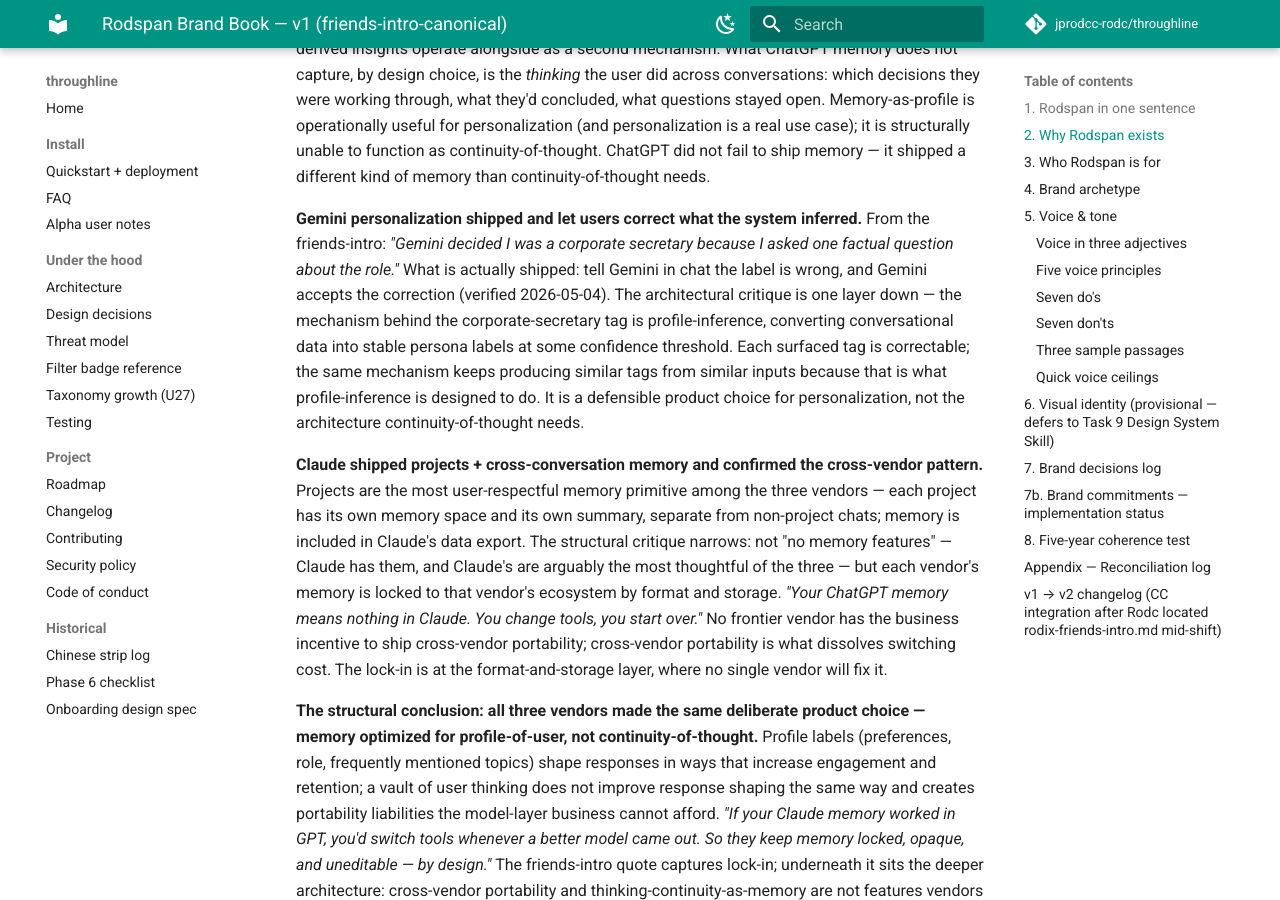
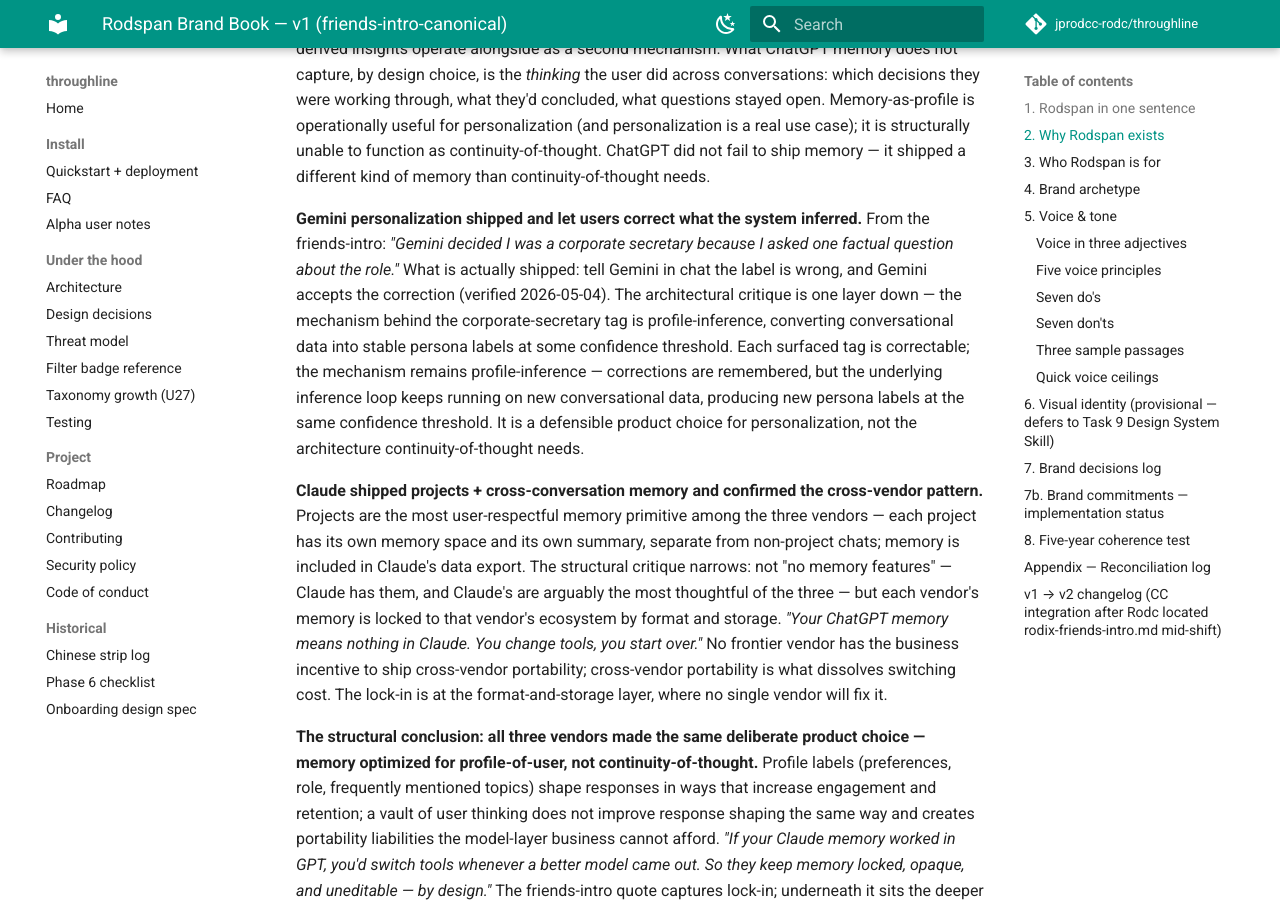
Before and after one commit to jprodcc-rodc/throughline, an MkDocs documentation site: the page built from docs/superpowers/brand/brand-book-v1.md, in a window 1280 px wide and 900 px high, scrolled down 1718 px. Built offline with MkDocs 1.6.1 and Material for MkDocs 9.7.7, drawn with Linux system fonts in a browser that asks for light colours; comment, search, counter and statistics services are not loaded.

Commit message:
semantic(brand-rewrite B-2 softening): brand-book §2 Gemini paragraph — soften profile-inference claim from "same mechanism keeps producing similar tags" (CC inferential, not directly verified) to "corrections are remembered, but inference loop keeps running on new data" (more accurate per Rodc Gemini evidence 2026-05-04 — Gemini DID remember the '不是董秘' correction across new windows). Architectural critique preserved; mechanism description tightened.
Co-Authored-By: Claude Opus 4.7 (1M context) <noreply@anthropic.com>

```diff
--- a/docs/superpowers/brand/brand-book-v1.md
+++ b/docs/superpowers/brand/brand-book-v1.md
@@ -31,7 +31,7 @@ That sentence — distilled from the friends-intro reading guide — is the spin
 
 **ChatGPT memory shipped through 2024-2025 and let the user inspect a profile-of-them.** The UI surfaces saved memories — name, job, dietary preference, frequently mentioned topics, custom instructions — as discrete labels the user can view, edit, and delete in Settings; chat-history-derived insights operate alongside as a second mechanism. What ChatGPT memory does not capture, by design choice, is the *thinking* the user did across conversations: which decisions they were working through, what they'd concluded, what questions stayed open. Memory-as-profile is operationally useful for personalization (and personalization is a real use case); it is structurally unable to function as continuity-of-thought. ChatGPT did not fail to ship memory — it shipped a different kind of memory than continuity-of-thought needs.
 
-**Gemini personalization shipped and let users correct what the system inferred.** From the friends-intro: *"Gemini decided I was a corporate secretary because I asked one factual question about the role."* What is actually shipped: tell Gemini in chat the label is wrong, and Gemini accepts the correction (verified 2026-05-04). The architectural critique is one layer down — the mechanism behind the corporate-secretary tag is profile-inference, converting conversational data into stable persona labels at some confidence threshold. Each surfaced tag is correctable; the same mechanism keeps producing similar tags from similar inputs because that is what profile-inference is designed to do. It is a defensible product choice for personalization, not the architecture continuity-of-thought needs.
+**Gemini personalization shipped and let users correct what the system inferred.** From the friends-intro: *"Gemini decided I was a corporate secretary because I asked one factual question about the role."* What is actually shipped: tell Gemini in chat the label is wrong, and Gemini accepts the correction (verified 2026-05-04). The architectural critique is one layer down — the mechanism behind the corporate-secretary tag is profile-inference, converting conversational data into stable persona labels at some confidence threshold. Each surfaced tag is correctable; the mechanism remains profile-inference — corrections are remembered, but the underlying inference loop keeps running on new conversational data, producing new persona labels at the same confidence threshold. It is a defensible product choice for personalization, not the architecture continuity-of-thought needs.
 
 **Claude shipped projects + cross-conversation memory and confirmed the cross-vendor pattern.** Projects are the most user-respectful memory primitive among the three vendors — each project has its own memory space and its own summary, separate from non-project chats; memory is included in Claude's data export. The structural critique narrows: not "no memory features" — Claude has them, and Claude's are arguably the most thoughtful of the three — but each vendor's memory is locked to that vendor's ecosystem by format and storage. *"Your ChatGPT memory means nothing in Claude. You change tools, you start over."* No frontier vendor has the business incentive to ship cross-vendor portability; cross-vendor portability is what dissolves switching cost. The lock-in is at the format-and-storage layer, where no single vendor will fix it.
 
```
